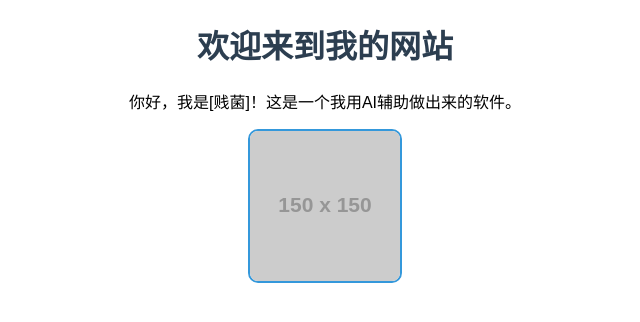
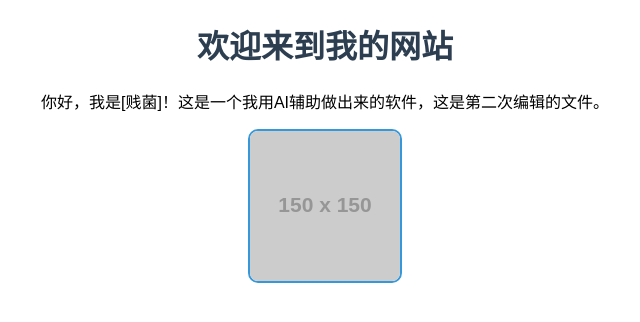
Before and after one commit to JIAN-JUN/Jianjun.github.io, a plain HTML site: page index.html in a window 1280 px wide. Shown: the whole page, without its empty margins (315-955 px from the left). Drawn offline with Linux system fonts and the light colour scheme; placeholder pictures from the web are drawn by us.

Commit message:
Update index.html

```diff
--- a/index.html
+++ b/index.html
@@ -19,7 +19,7 @@
 </head>
 <body>
     <h1>欢迎来到我的网站</h1>
-    <p>你好，我是[贱菌]！这是一个我用AI辅助做出来的软件。</p>
+    <p>你好，我是[贱菌]！这是一个我用AI辅助做出来的软件，这是第二次编辑的文件。</p>
     <img src="https://via.placeholder.com/150" alt="我的照片">
 </body>
 </html>
```
